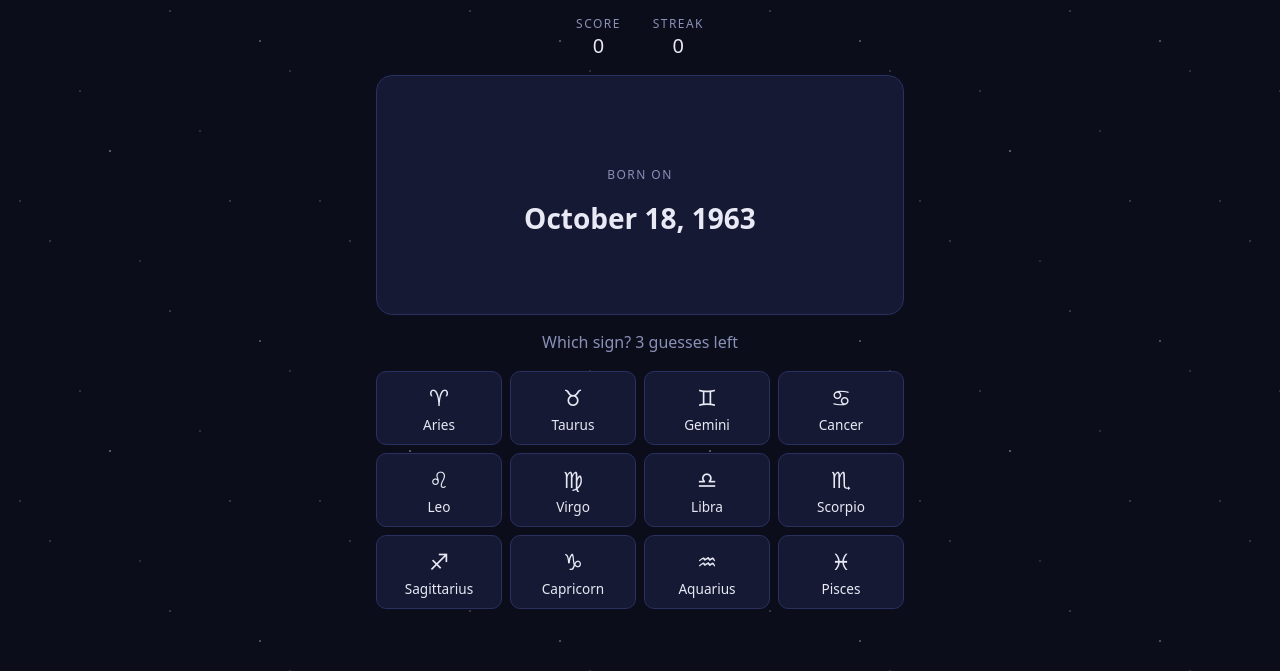
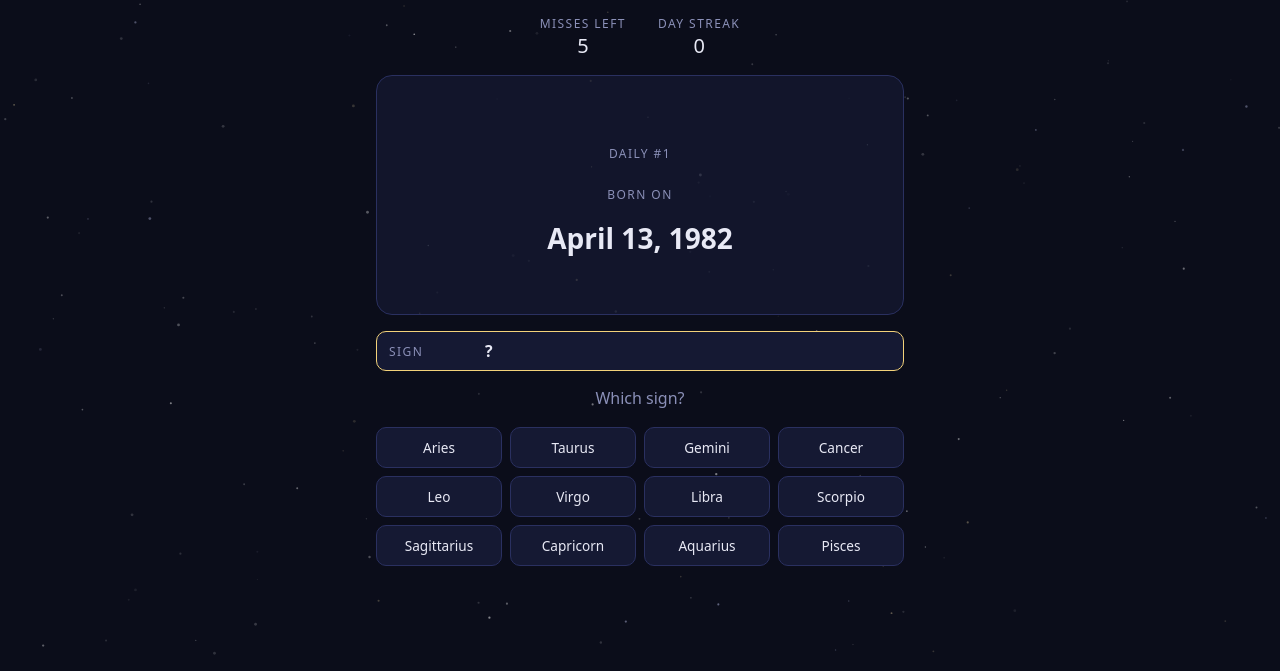
Before and after one commit to ldaIas/sign-game, a plain HTML site: page public/index.html in a window 1280 px wide. Shown: the part 129-800 px from the top of the page. Drawn offline with Linux system fonts and the light colour scheme.

Commit message:
Daily first, interactive starfield, constellation on correct guess
- Mode order is now Daily, Classic, Timed, and the page opens on Daily.
- Replace the CSS star tiles with a canvas starfield: faint twinkle, and stars
  near the pointer brighten (with a slow fade) when it's outside the play area.
- A correct sign in Classic or Timed gathers the nearest stars into that sign's
  constellation for about a second, then they drift home. Drawn beside the game
  on wide screens, behind the now slightly translucent card on narrow ones.
- Respects prefers-reduced-motion (static stars, no constellation).

Co-Authored-By: Claude Opus 5.5 <noreply@anthropic.com>
Claude-Session: https://claude.ai/code/session_0136VyVHqJNYAit4HaPn3Lsf

```diff
--- a/public/game.js
+++ b/public/game.js
@@ -8,7 +8,7 @@ const $ = id => document.getElementById(id);
 const $$ = sel => document.querySelectorAll(sel);
 
 const state = {
-  mode: "classic", // "classic" | "timed" | "daily"
+  mode: "daily", // "classic" | "timed" | "daily"
   sign: null,
   guessesLeft: SIGN_GUESSES,
   phase: "sign", // "idle" | "sign" | "element" | "done"
@@ -108,6 +108,7 @@ function onSignGuess(btn) {
     btn.classList.add("right");
     state.score += 1;
     state.streak += 1;
+    Sky.constellation(state.sign.name);
     revealSign();
     startElementBonus();
     return;
@@ -176,6 +177,7 @@ function onTimedGuess(btn) {
   if (right) {
     state.score += 1;
     btn.classList.add("right");
+    Sky.constellation(state.sign.name);
     setPrompt(`${state.sign.name}! +1`, "good");
   } else {
     btn.classList.add("wrong");
@@ -278,4 +280,4 @@ for (const btn of $$("#modes button")) {
 
 buildSignButtons();
 buildElementButtons();
-setMode("classic");
+setMode("daily");
--- a/public/index.html
+++ b/public/index.html
@@ -14,9 +14,9 @@
     <header>
       <h1>Zodle</h1>
       <nav id="modes">
-        <button data-mode="classic" class="active">Classic</button>
+        <button data-mode="daily" class="active">Daily</button>
+        <button data-mode="classic">Classic</button>
         <button data-mode="timed">Timed · 60s</button>
-        <button data-mode="daily">Daily</button>
       </nav>
     </header>
 
@@ -56,6 +56,7 @@
   </main>
 
   <script src="signs.js"></script>
+  <script src="sky.js"></script>
   <script src="daily.js"></script>
   <script src="game.js"></script>
 </body>
--- /dev/null
+++ b/public/sky.js
@@ -0,0 +1,292 @@
+// Background starfield drawn on a canvas.
+// - Stars twinkle faintly on their own.
+// - Outside the play area, stars near the pointer brighten, and fade back slowly.
+// - Sky.constellation(name) pulls the nearest stars into that sign's figure for a
+//   moment, then lets them drift home.
+
+// Approximate stick figures. Points are [x, y] in a unit box (y grows downward);
+// lines are pairs of point indexes. Shapes follow the usual IAU-style figures
+// closely enough to be recognisable; they aren't star-chart accurate.
+const CONSTELLATIONS = {
+  Aries: {
+    points: [[0, 0.35], [0.55, 0.45], [0.85, 0.65], [0.92, 0.82]],
+    lines: [[0, 1], [1, 2], [2, 3]],
+  },
+  Taurus: {
+    points: [[0.6, 0.62], [0.48, 0.46], [0.38, 0.32], [0.05, 0.05], [0.5, 0.62],
+      [0.4, 0.54], [0, 0.42], [0.78, 0.85], [1, 0.3]],
+    lines: [[0, 1], [1, 2], [2, 3], [0, 4], [4, 5], [5, 6], [0, 7]],
+  },
+  Gemini: {
+    points: [[0.2, 0], [0.15, 0.35], [0.1, 0.65], [0, 0.95], [0.48, 0.05],
+      [0.47, 0.4], [0.42, 0.7], [0.36, 1], [0.6, 0.62]],
+    lines: [[0, 1], [1, 2], [2, 3], [4, 5], [5, 6], [6, 7], [0, 4], [1, 5], [5, 8]],
+  },
+  Cancer: {
+    points: [[0.5, 0.55], [0.45, 0.35], [0.35, 0], [0.2, 0.95], [0.9, 0.85]],
+    lines: [[0, 1], [1, 2], [0, 3], [0, 4]],
+  },
+  Leo: {
+    points: [[0.75, 0.75], [0.72, 0.52], [0.7, 0.32], [0.8, 0.16], [0.9, 0.12],
+      [0.98, 0.25], [0.32, 0.6], [0, 0.66], [0.3, 0.4]],
+    lines: [[5, 4], [4, 3], [3, 2], [2, 1], [1, 0], [0, 6], [6, 7], [7, 8], [8, 2], [8, 6]],
+  },
+  Virgo: {
+    points: [[0.55, 0.98], [0.5, 0.72], [0.4, 0.5], [0.2, 0.45], [0, 0.4],
+      [0.5, 0.33], [0.55, 0.08], [0.72, 0.6], [0.95, 0.5], [0.85, 0.92]],
+    lines: [[4, 3], [3, 2], [2, 1], [1, 0], [2, 5], [5, 6], [5, 7], [1, 7], [7, 8], [7, 9]],
+  },
+  Libra: {
+    points: [[0, 0.45], [0.55, 0], [0.88, 0.38], [0.12, 0.92], [0.72, 0.75], [0.66, 0.95]],
+    lines: [[0, 1], [1, 2], [0, 2], [0, 3], [2, 4], [4, 5]],
+  },
+  Scorpio: {
+    points: [[0.15, 0], [0.1, 0.12], [0.06, 0.26], [0.27, 0.24], [0.35, 0.35],
+      [0.42, 0.46], [0.5, 0.6], [0.5, 0.75], [0.56, 0.88], [0.68, 0.96],
+      [0.85, 0.93], [0.95, 0.8], [0.88, 0.7], [1, 0.64]],
+    lines: [[0, 1], [1, 2], [1, 3], [3, 4], [4, 5], [5, 6], [6, 7], [7, 8],
+      [8, 9], [9, 10], [10, 11], [11, 12], [12, 13]],
+  },
+  Sagittarius: {
+    points: [[0.3, 0.88], [0.36, 0.6], [0.42, 0.38], [0.08, 0.66], [0.56, 0.54],
+      [0.78, 0.48], [0.8, 0.74], [0.6, 0.8], [0.95, 0.4]],
+    lines: [[3, 1], [1, 0], [3, 0], [1, 2], [2, 4], [1, 4], [4, 5], [5, 6],
+      [6, 7], [7, 4], [7, 0], [5, 8]],
+  },
+  Capricorn: {
+    points: [[0, 0.1], [0.08, 0.26], [0.2, 0.7], [0.27, 0.9], [0.55, 0.76],
+      [0.78, 0.55], [0.98, 0.3], [0.86, 0.34], [0.68, 0.33], [0.5, 0.3]],
+    lines: [[0, 1], [1, 2], [2, 3], [3, 4], [4, 5], [5, 6], [6, 7], [7, 8], [8, 9], [9, 1]],
+  },
+  Aquarius: {
+    points: [[0, 0.22], [0.35, 0.15], [0.5, 0.22], [0.6, 0.14], [0.66, 0.02],
+      [0.72, 0.2], [0.4, 0.45], [0.55, 0.6], [0.45, 0.86], [0.72, 0.76], [0.88, 1]],
+    lines: [[0, 1], [1, 2], [2, 3], [3, 4], [3, 5], [1, 6], [6, 7], [7, 8], [7, 9], [9, 10]],
+  },
+  Pisces: {
+    points: [[0.45, 1], [0.4, 0.72], [0.35, 0.46], [0.3, 0.2], [0.18, 0.04],
+      [0.36, 0], [0.62, 0.92], [0.76, 0.85], [0.86, 0.78], [0.92, 0.66],
+      [1, 0.58], [0.95, 0.48], [0.86, 0.5], [0.83, 0.6]],
+    lines: [[0, 1], [1, 2], [2, 3], [3, 4], [4, 5], [5, 3], [0, 6], [6, 7],
+      [7, 8], [8, 9], [9, 10], [10, 11], [11, 12], [12, 13], [13, 9]],
+  },
+};
+
+const Sky = (() => {
+  const canvas = document.createElement("canvas");
+  canvas.id = "sky";
+  canvas.setAttribute("aria-hidden", "true");
+  document.body.prepend(canvas);
+  const ctx = canvas.getContext("2d");
+  const reducedMotion = matchMedia("(prefers-reduced-motion: reduce)");
+
+  const HOVER_RADIUS = 170;
+  const FORM_MS = 1000;   // how long the constellation holds before scattering
+  const TINTS = ["255,255,255", "207,212,255", "255,233,176"];
+
+  let stars = [];
+  let width = 0, height = 0;
+  let pointer = null;      // {x, y} while the pointer is outside the play area
+  let figure = null;       // {stars, lines, label, x, y, until}
+  let figureFade = 0;      // 0..1, drives line and label opacity
+  let last = performance.now();
+
+  function resize() {
+    const dpr = Math.min(window.devicePixelRatio || 1, 2);
+    width = window.innerWidth;
+    height = window.innerHeight;
+    canvas.width = Math.round(width * dpr);
+    canvas.height = Math.round(height * dpr);
+    ctx.setTransform(dpr, 0, 0, dpr, 0, 0);
+
+    const count = Math.min(380, Math.round((width * height) / 5200));
+    stars = Array.from({ length: count }, () => {
+      const x = Math.random() * width;
+      const y = Math.random() * height;
+      return {
+        homeX: x, homeY: y, x, y, tx: x, ty: y,
+        size: Math.random() < 0.12 ? 1.4 : 0.6 + Math.random() * 0.6,
+        base: 0.18 + Math.random() * 0.35,
+        phase: Math.random() * Math.PI * 2,
+        speed: 0.4 + Math.random() * 1.2,
+        tint: TINTS[Math.random() < 0.7 ? 0 : 1 + (Math.random() < 0.5 ? 1 : 0)],
+        glow: 0,
+        lit: 0,   // extra brightness while part of a constellation
+      };
+    });
+    figure = null;
+    figureFade = 0;
+    if (reducedMotion.matches) draw(performance.now(), 0);
+  }
+
+  // The play area is <main>'s content; the pointer only counts when it's outside it.
+  function playArea() {
+    const main = document.querySelector("main");
+    const r = main.getBoundingClientRect();
+    return { left: r.left + 8, right: r.right - 8, top: r.top, bottom: r.bottom };
+  }
+
+  function onPointerMove(e) {
+    if (e.pointerType === "touch") return;
+    const a = playArea();
+    const inside = e.clientX > a.left && e.clientX < a.right && e.clientY > a.top && e.clientY < a.bottom;
+    pointer = inside ? null : { x: e.clientX, y: e.clientY };
+  }
+
+  // Where a figure fits: an empty side gutter on wide screens, otherwise centred.
+  function figureBox() {
+    const a = playArea();
+    const leftGap = a.left, rightGap = width - a.right;
+    const gap = Math.max(leftGap, rightGap);
+    if (gap >= 200) {
+      const size = Math.min(gap * 0.72, height * 0.55, 340);
+      const cx = rightGap >= leftGap ? a.right + rightGap / 2 : leftGap / 2;
+      return { cx, cy: height * 0.45, size };
+    }
+    // No room beside the game: draw it behind the (translucent) card instead.
+    const card = document.getElementById("card").getBoundingClientRect();
+    const size = Math.min(card.width * 0.8, card.height * 0.92);
+    return { cx: card.left + card.width / 2, cy: card.top + card.height / 2, size, behindCard: true };
+  }
+
+  function constellation(name) {
+    const shape = CONSTELLATIONS[name];
+    if (!shape || reducedMotion.matches || !stars.length) return;
+    release();
+
+    const { cx, cy, size, behindCard } = figureBox();
+    const xs = shape.points.map(p => p[0]), ys = shape.points.map(p => p[1]);
+    const spanX = Math.max(...xs) - Math.min(...xs) || 1;
+    const spanY = Math.max(...ys) - Math.min(...ys) || 1;
+    const scale = size / Math.max(spanX, spanY);
+    const midX = (Math.max(...xs) + Math.min(...xs)) / 2;
+    const midY = (Math.max(...ys) + Math.min(...ys)) / 2;
+
+    // Each point claims the nearest free star, so the gathering looks local.
+    const taken = new Set();
+    const chosen = shape.points.map(([px, py]) => {
+      const tx = cx + (px - midX) * scale;
+      const ty = cy + (py - midY) * scale;
+      let best = null, bestD = Infinity;
+      for (const s of stars) {
+        if (taken.has(s)) continue;
+        const d = (s.homeX - tx) ** 2 + (s.homeY - ty) ** 2;
+        if (d < bestD) { bestD = d; best = s; }
+      }
+      taken.add(best);
+      best.tx = tx;
+      best.ty = ty;
+      return best;
+    });
+
+    figure = {
+      stars: chosen,
+      lines: shape.lines,
+      label: behindCard ? null : name, // the card already shows the name
+      labelX: cx,
+      labelY: cy + (spanY * scale) / 2 + 28,
+      until: performance.now() + FORM_MS + 500,
+    };
+    kick();
+  }
+
+  function release() {
+    if (!figure) return;
+    for (const s of figure.stars) { s.tx = s.homeX; s.ty = s.homeY; }
+    figure.released = true;
+  }
+
+  function step(now) {
+    const dt = Math.min(64, now - last) / 1000;
+    last = now;
+    if (figure && !figure.released && now > figure.until) release();
+
+    const move = 1 - Math.exp(-dt * 5);
+    const forming = figure && !figure.released;
+    figureFade += ((forming ? 1 : 0) - figureFade) * (1 - Math.exp(-dt * (forming ? 3 : 6)));
+    if (figure && figure.released && figureFade < 0.01) figure = null;
+
+    const inFigure = new Set(figure && !figure.released ? figure.stars : []);
+    for (const s of stars) {
+      s.x += (s.tx - s.x) * move;
+      s.y += (s.ty - s.y) * move;
+      s.lit += ((inFigure.has(s) ? 1 : 0) - s.lit) * (1 - Math.exp(-dt * 4));
+
+      let target = 0;
+      if (pointer) {
+        const d = Math.hypot(s.x - pointer.x, s.y - pointer.y);
+        if (d < HOVER_RADIUS) target = (1 - d / HOVER_RADIUS) ** 2;
+      }
+      // Brighten quickly, fade slowly, so the light trails behind the pointer.
+      s.glow += (target - s.glow) * (1 - Math.exp(-dt * (target > s.glow ? 10 : 1.6)));
+    }
+    draw(now, dt);
+  }
+
+  function draw(now) {
+    ctx.clearRect(0, 0, width, height);
+    const t = now / 1000;
+    const still = reducedMotion.matches;
+
+    if (figure && figureFade > 0.01) {
+      ctx.strokeStyle = `rgba(243,210,122,${0.32 * figureFade})`;
+      ctx.lineWidth = 1;
+      ctx.beginPath();
+      for (const [a, b] of figure.lines) {
+        ctx.moveTo(figure.stars[a].x, figure.stars[a].y);
+        ctx.lineTo(figure.stars[b].x, figure.stars[b].y);
+      }
+      ctx.stroke();
+      if (figure.label) {
+        ctx.fillStyle = `rgba(243,210,122,${0.55 * figureFade})`;
+        ctx.font = "600 12px system-ui, sans-serif";
+        ctx.textAlign = "center";
+        ctx.fillText(figure.label.toUpperCase().split("").join(" "), figure.labelX, figure.labelY);
+      }
+    }
+
+    for (const s of stars) {
+      const twinkle = still ? 1 : 0.65 + 0.35 * Math.sin(t * s.speed * (1 + s.glow * 3) + s.phase);
+      const alpha = Math.min(1, s.base * twinkle + s.glow * 0.75 + s.lit * 0.6);
+      const r = s.size * (1 + s.glow * 0.9 + s.lit * 0.8);
+      ctx.fillStyle = `rgba(${s.lit > 0.3 ? "255,233,176" : s.tint},${alpha})`;
+      ctx.beginPath();
+      ctx.arc(s.x, s.y, r, 0, Math.PI * 2);
+      ctx.fill();
+      if (s.glow > 0.15 || s.lit > 0.15) {
+        const halo = Math.max(s.glow, s.lit);
+        ctx.fillStyle = `rgba(${s.tint},${0.12 * halo})`;
+        ctx.beginPath();
+        ctx.arc(s.x, s.y, r * 4, 0, Math.PI * 2);
+        ctx.fill();
+      }
+    }
+  }
+
+  // Animate continuously unless reduced motion is on; then draw once per change.
+  let running = false;
+  function loop(now) {
+    step(now);
+    if (!reducedMotion.matches) requestAnimationFrame(loop);
+    else running = false;
+  }
+  function kick() {
+    if (running) return;
+    running = true;
+    last = performance.now();
+    requestAnimationFrame(loop);
+  }
+
+  let resizeTimer = null;
+  window.addEventListener("resize", () => {
+    clearTimeout(resizeTimer);
+    resizeTimer = setTimeout(resize, 150);
+  });
+  window.addEventListener("pointermove", onPointerMove, { passive: true });
+  document.documentElement.addEventListener("pointerleave", () => { pointer = null; });
+  reducedMotion.addEventListener?.("change", () => { resize(); kick(); });
+
+  resize();
+  kick();
+  return { constellation };
+})();
--- a/public/style.css
+++ b/public/style.css
@@ -53,7 +53,8 @@ h1 {
 }
 
 #card {
-  background: var(--panel);
+  /* Slightly see-through so the stars (and constellations) show behind it. */
+  background: color-mix(in srgb, var(--panel) 72%, transparent);
   border: 1px solid var(--line);
   border-radius: 16px;
   padding: 20px;
@@ -229,29 +230,17 @@ h1 {
   cursor: pointer;
 }
 
-/* Two tiled layers of tiny stars, offset so the pattern doesn't read as a grid. */
-body::before, body::after {
-  content: "";
+/* Starfield canvas, drawn by sky.js. */
+#sky {
   position: fixed;
   inset: 0;
+  width: 100%;
+  height: 100%;
   pointer-events: none;
   z-index: -1;
-  background-image:
-    radial-gradient(1px 1px at 20px 30px, #fff, transparent),
-    radial-gradient(1px 1px at 140px 90px, #cfd4ff, transparent),
-    radial-gradient(1.5px 1.5px at 260px 170px, #fff, transparent),
-    radial-gradient(1px 1px at 80px 220px, #fff, transparent),
-    radial-gradient(1px 1px at 200px 260px, #ffe9b0, transparent);
-  background-size: 300px 300px;
-  opacity: 0.5;
-}
-body::after {
-  background-position: 150px 110px;
-  animation: twinkle 5s ease-in-out infinite alternate;
 }
 main { position: relative; }
 
-@keyframes twinkle { from { opacity: 0.15; } to { opacity: 0.6; } }
 @keyframes reveal {
   from { opacity: 0; transform: scale(0.3) rotate(-90deg); }
   to   { opacity: 1; transform: none; }
```
Also changed, not shown: README.md.
